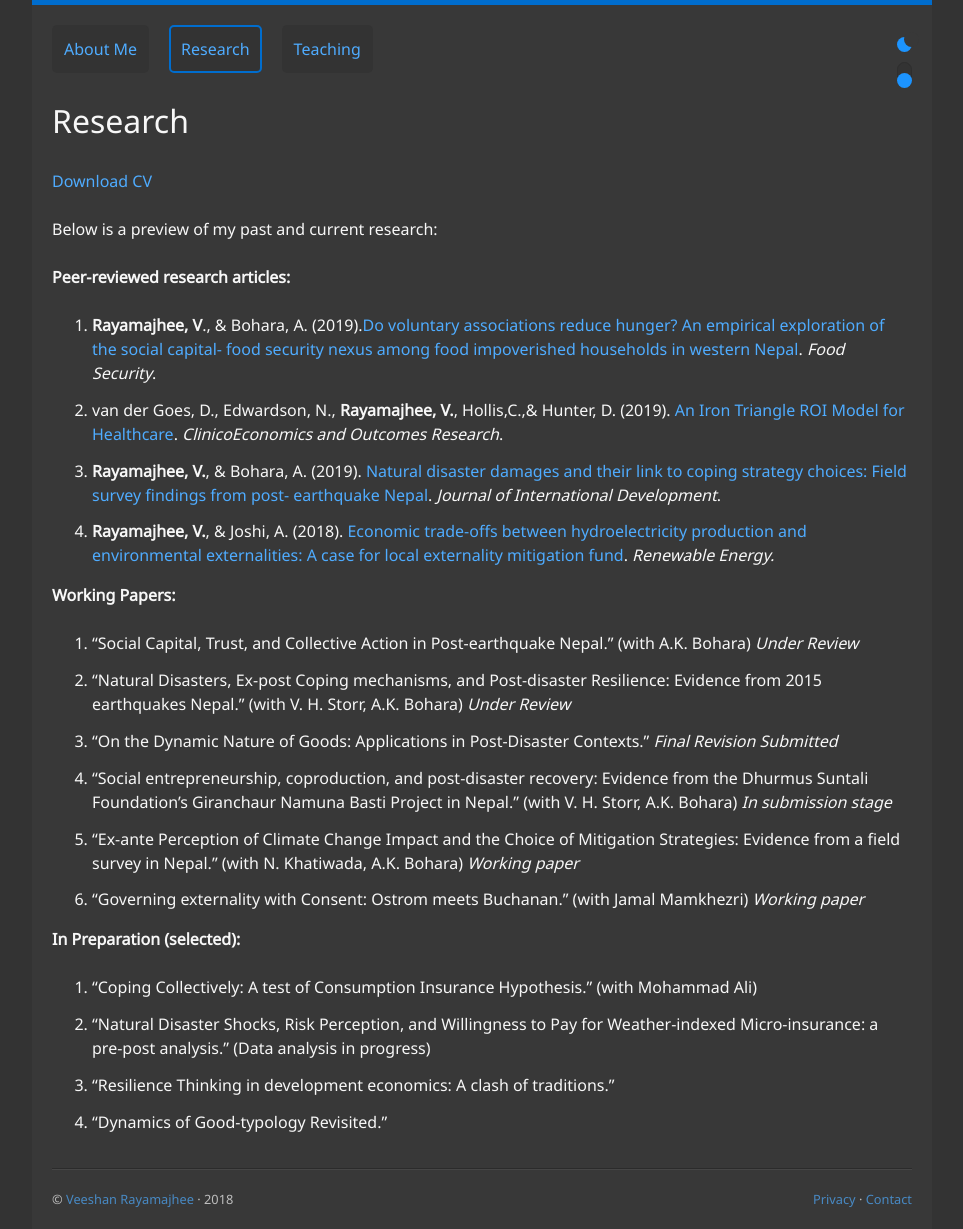
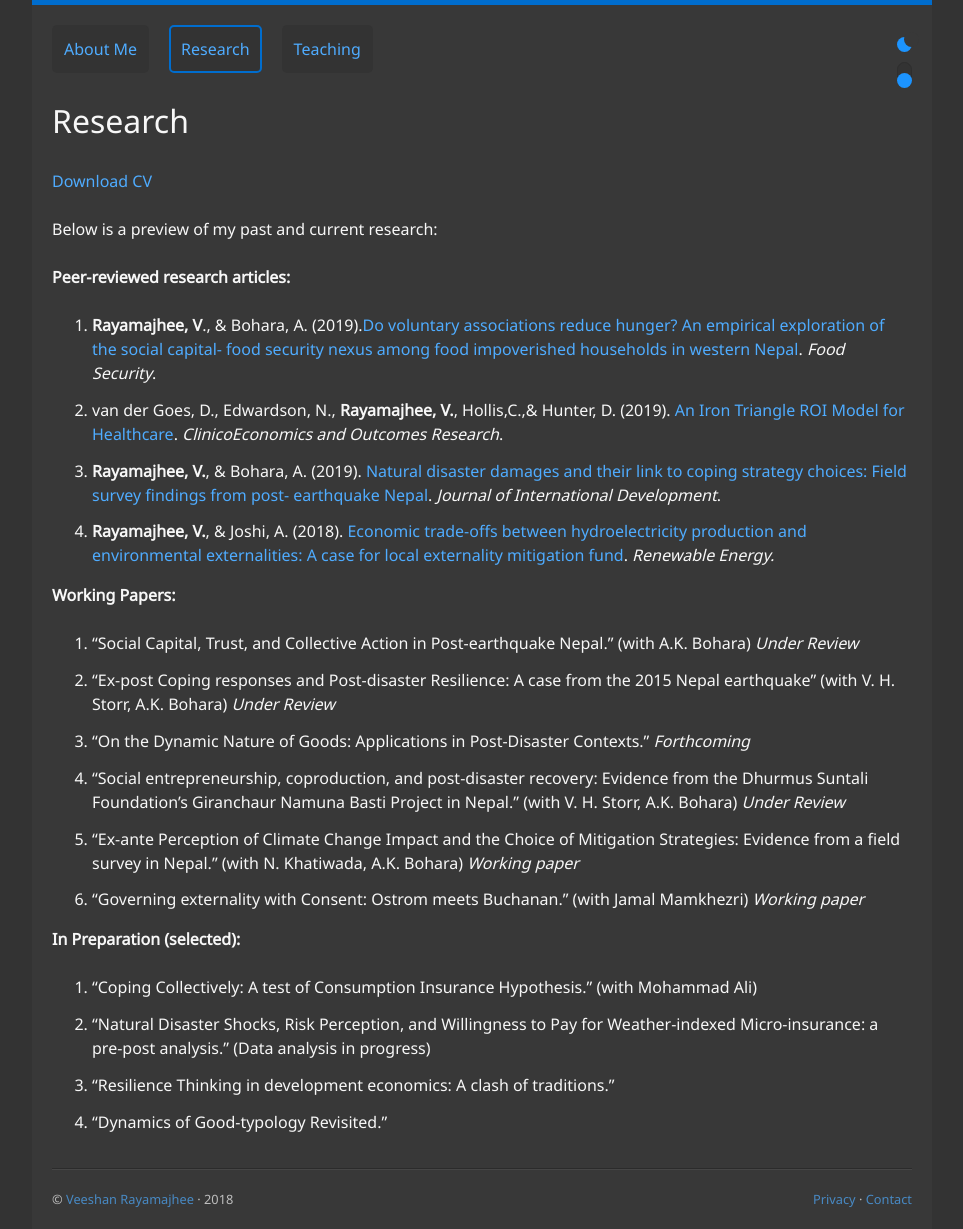
Before and after one commit to veeshanr/veeshanr.github.io, a Jekyll site: the page built from pages/research.md, in a window 1280 px wide. Shown: the whole page, without its empty margins (158-1121 px from the left). Built offline with Jekyll 4.4.1, drawn with Linux system fonts in a browser that asks for light colours.

Commit message:
Update research.md

```diff
--- a/pages/research.md
+++ b/pages/research.md
@@ -24,9 +24,9 @@ Below is a preview of my past and current research:
 **Working Papers:**
 
 1. “Social Capital, Trust, and Collective Action in Post-earthquake Nepal.” (with A.K. Bohara) *Under Review*
-2. “Natural Disasters, Ex-post Coping mechanisms, and Post-disaster Resilience: Evidence from 2015 earthquakes Nepal.” (with V. H. Storr, A.K. Bohara) *Under Review*
-3. “On the Dynamic Nature of Goods: Applications in Post-Disaster Contexts.” *Final Revision Submitted*
-4. “Social entrepreneurship, coproduction, and post-disaster recovery: Evidence from the Dhurmus Suntali Foundation’s Giranchaur Namuna Basti Project in Nepal.” (with V. H. Storr, A.K. Bohara) *In submission stage*
+2. “Ex-post Coping responses and Post-disaster Resilience: A case from the 2015 Nepal earthquake” (with V. H. Storr, A.K. Bohara) *Under Review*
+3. “On the Dynamic Nature of Goods: Applications in Post-Disaster Contexts.” *Forthcoming*
+4. “Social entrepreneurship, coproduction, and post-disaster recovery: Evidence from the Dhurmus Suntali Foundation’s Giranchaur Namuna Basti Project in Nepal.” (with V. H. Storr, A.K. Bohara) *Under Review*
 5. “Ex-ante Perception of Climate Change Impact and the Choice of Mitigation Strategies: Evidence from a field survey in Nepal.” (with N. Khatiwada, A.K. Bohara) *Working paper*
 6. “Governing externality with Consent: Ostrom meets Buchanan.” (with Jamal Mamkhezri) *Working paper*
 
```
